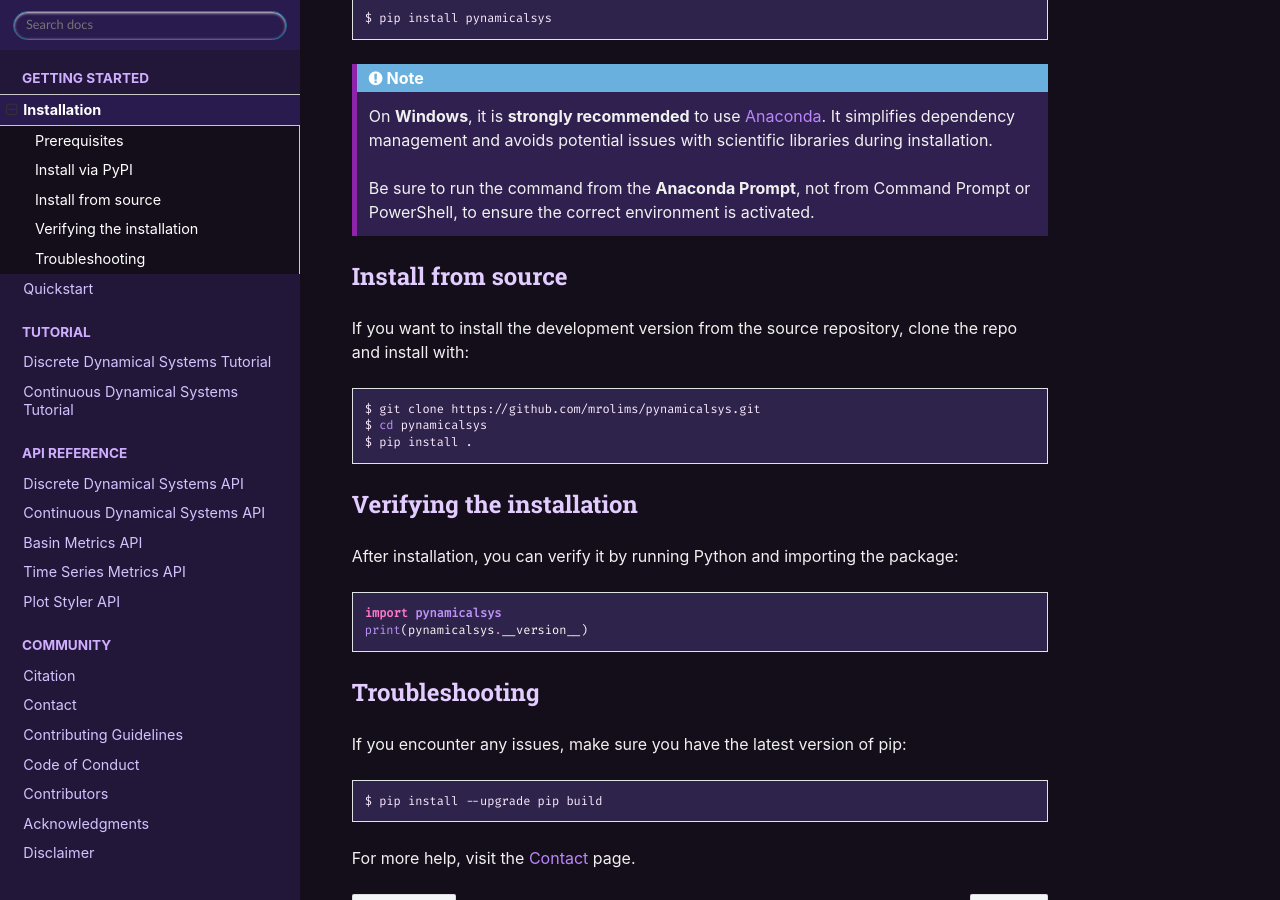
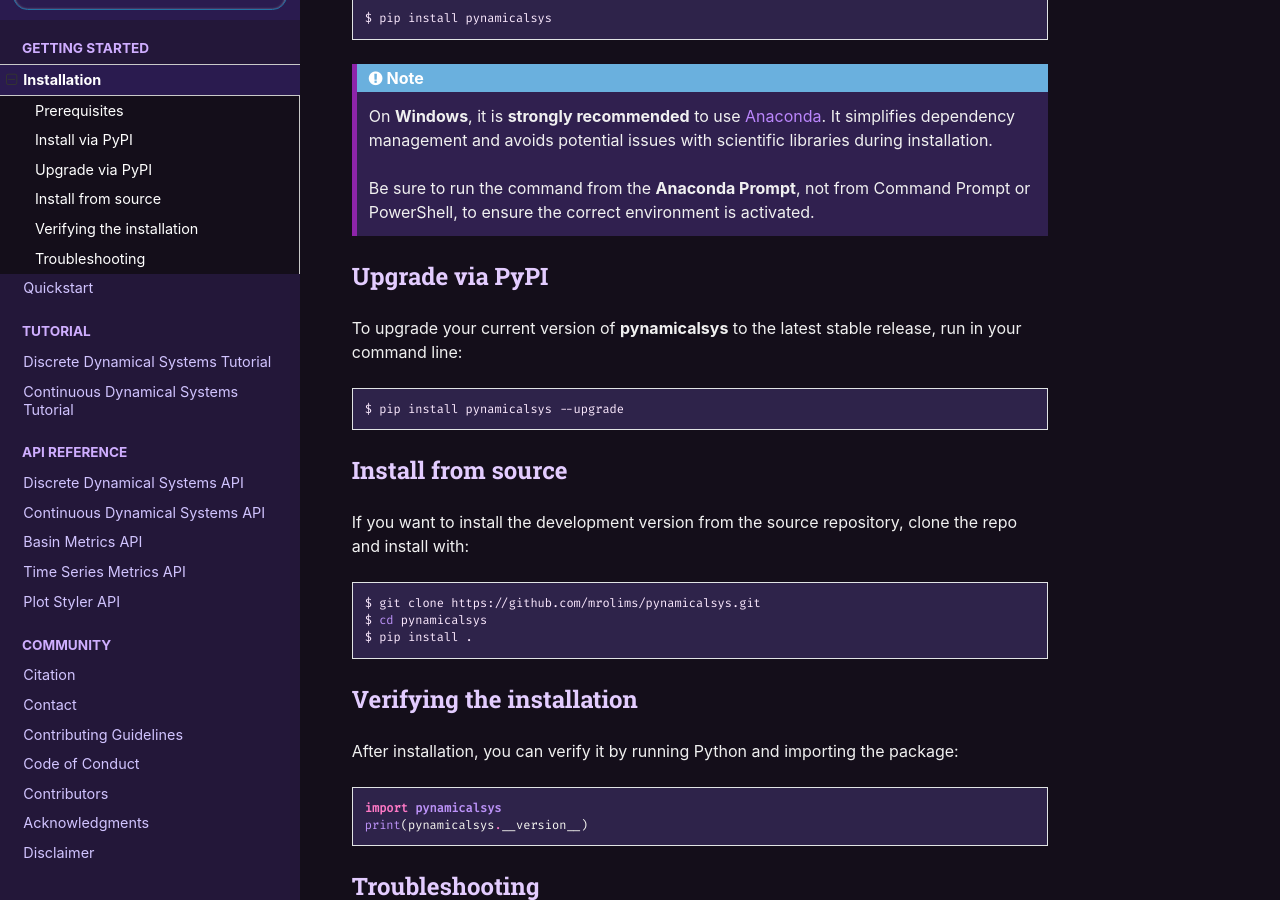
Before and after one commit to mrolims/pynamicalsys, a Sphinx documentation site: the page built from docs/source/installation.rst, in a window 1280 px wide and 900 px high, scrolled down 444 px. Built offline with Sphinx 7.4.7 and the Read the Docs theme 3.1.0, drawn with Linux system fonts in a browser that asks for light colours; the version number could not be read and is left out.

Commit message:
Include the command to upgrade to the latest version

```diff
--- a/docs/source/index.rst
+++ b/docs/source/index.rst
@@ -3,12 +3,12 @@ pynamicalsys: A Python toolkit for the analysis of dynamical systems
 
    *A fast, flexible, and user-friendly toolkit for analyzing chaotic systems and dynamical behaviors in Python.*
 
-Welcome to **pynamicalsys**'s documentation! This is the official documentation for **pynamicalsys**, a Python toolkit for chaotic analysis and dynamical systems. Here, you will find everything you need to get started, from installation instructions to detailed API references.
+Welcome to **pynamicalsys**'s documentation! This is the official documentation for **pynamicalsys**, a Python toolkit for the analysis of dynamical systems. Here, you will find everything you need to get started, from installation instructions to detailed API references.
 
 Overview
 --------
 
-**pynamicalsys** is designed to provide a fast, flexible, and user-friendly environment for analyzing **nonlinear dynamical systems**. It is designed for students, researchers, educators, and enthusiasts who want to explore the world of chaos and dynamical systems. Beyond standard tools like trajectory generation and Lyapunov exponents calculation, pynamicalsys includes advanced features such as
+**pynamicalsys** is designed to provide a fast, flexible, and user-friendly environment for analyzing **nonlinear dynamical systems**. It is intended for students, researchers, educators, and enthusiasts who want to explore the world of chaos and dynamical systems. Beyond standard tools like trajectory generation and Lyapunov exponents calculation, **pynamicalsys** includes advanced features such as
 
 - **Linear dependence index** for chaos detection.
 - **Recurrence plots** and recurrence time statistics.
@@ -18,7 +18,7 @@ Overview
 - Basin metric for **quantifying** the structure of **basins of attraction**.
 - **Plot styling** for consistent and customizable visualizations.
 
-pynamicalsys is built on top of NumPy and Numba, ensuring high performance and efficiency. Thanks to Numba accelerated computation, pynamicalsys offers speedups up to **130x** compared to the original Python implementation of the algorithms. This makes it suitable for large-scale simulations and analyses.
+**pynamicalsys** is built on top of NumPy and Numba, ensuring high performance and efficiency. Thanks to Numba accelerated computation, **pynamicalsys** offers speedups up to **130x** compared to the original Python implementation of the algorithms. This makes it suitable for large-scale simulations and analyses.
 
 .. toctree::
    :maxdepth: 2
--- a/docs/source/installation.rst
+++ b/docs/source/installation.rst
@@ -22,6 +22,15 @@ To install the latest stable release, run:
     On **Windows**, it is **strongly recommended** to use `Anaconda <https://www.anaconda.com>`_. It simplifies dependency management and avoids potential issues with scientific libraries during installation.
 
     Be sure to run the command from the **Anaconda Prompt**, not from Command Prompt or PowerShell, to ensure the correct environment is activated.
+
+Upgrade via PyPI
+----------------
+
+To upgrade your current version of **pynamicalsys** to the latest stable release, run in your command line:
+
+.. code-block:: bash
+
+    $ pip install pynamicalsys --upgrade
 
 Install from source
 -------------------
```
Also changed, not shown: README.md (+19 -12 lines).
